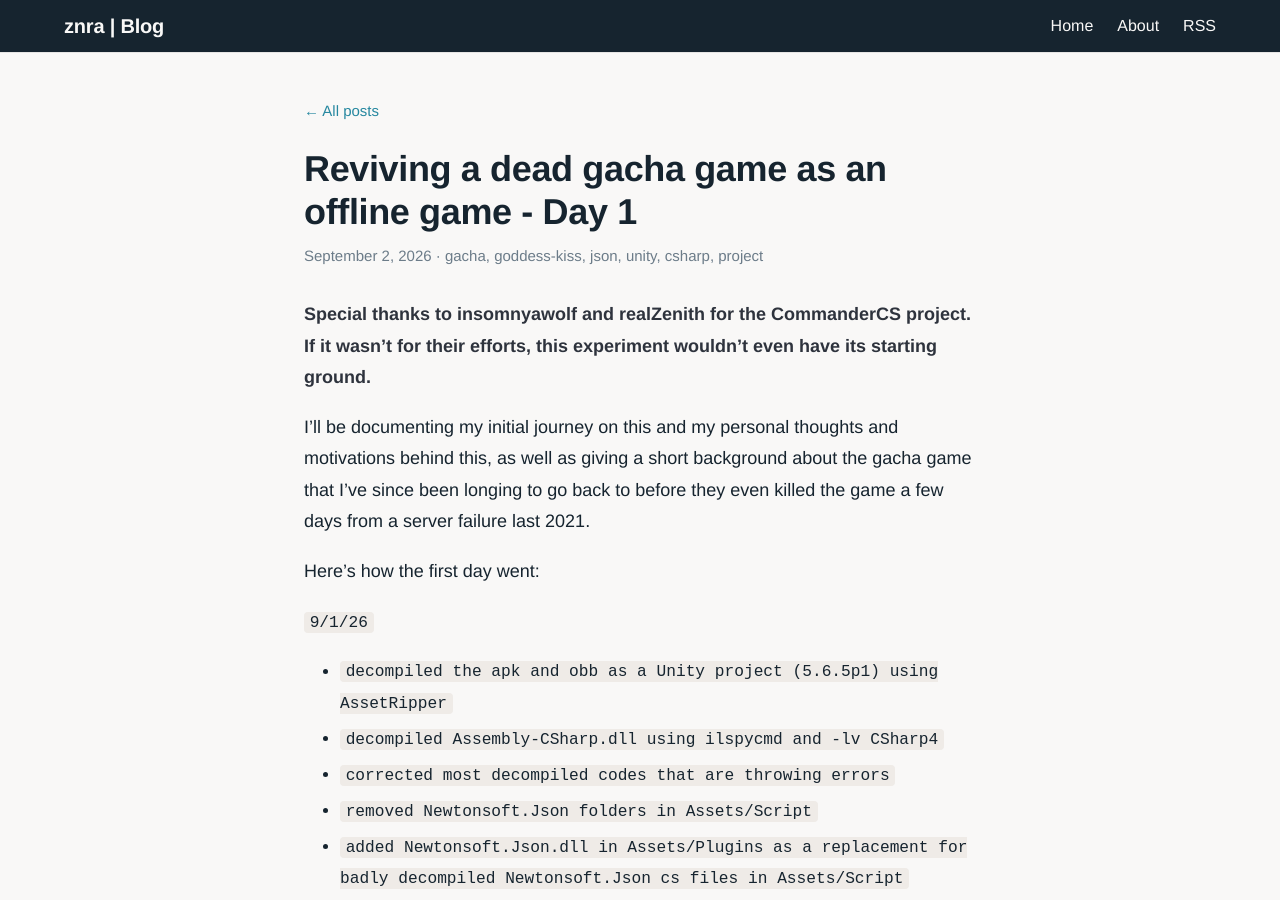
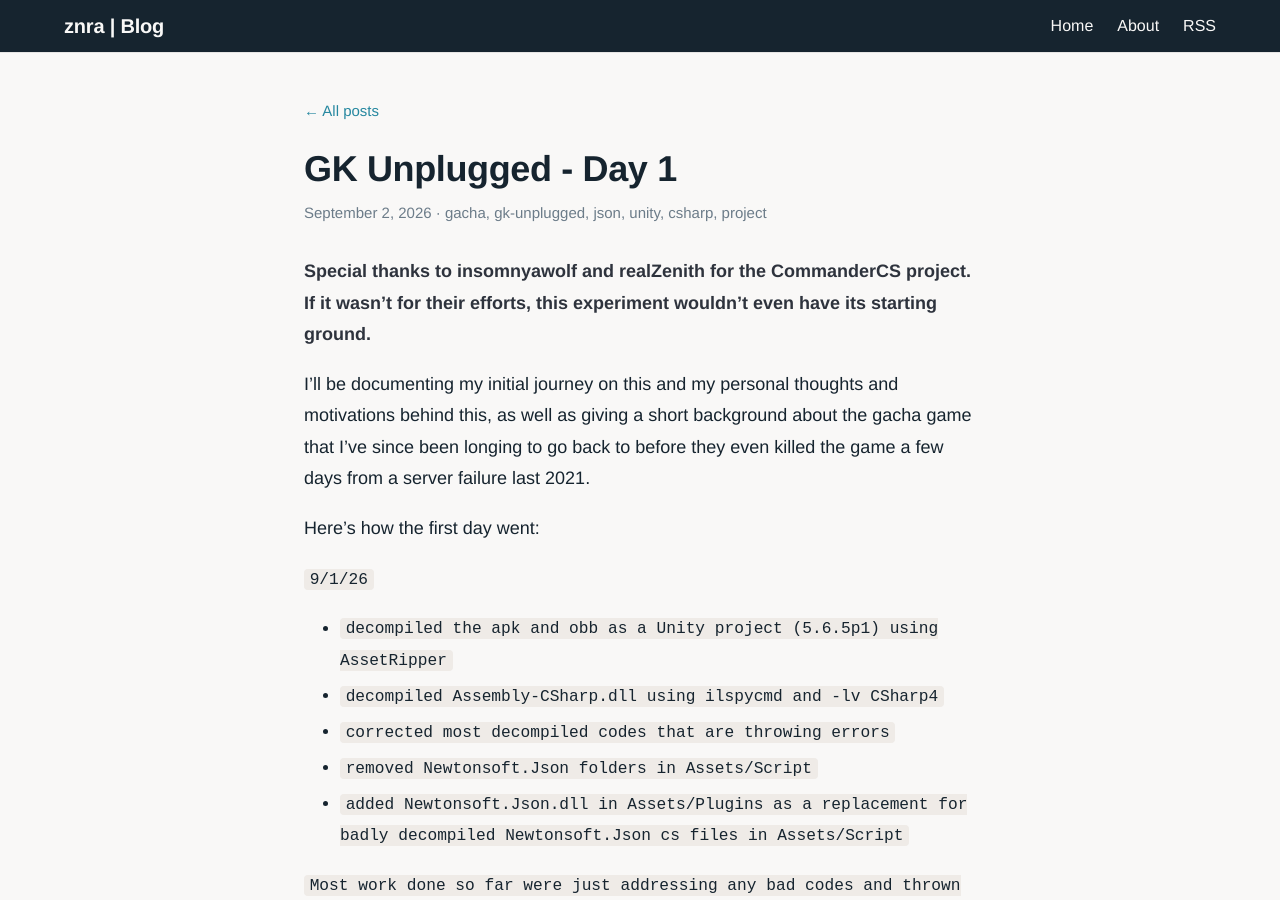
Before and after one commit to znraznra/znraznra.github.io, a Jekyll site: the page built from _posts/2026-09-02-reviving-a-dead-gacha-game-as-an-offline-game.md, in a window 1280 px wide and 900 px high. Built offline with Jekyll 4.4.1, drawn with Linux system fonts in a browser that asks for light colours.

Commit message:
Update Post “2026-09-02-reviving-a-dead-gacha-game-as-an-offline-game”

```diff
--- a/_posts/2026-09-02-reviving-a-dead-gacha-game-as-an-offline-game.md
+++ b/_posts/2026-09-02-reviving-a-dead-gacha-game-as-an-offline-game.md
@@ -1,9 +1,9 @@
 ---
-title: Reviving a dead gacha game as an offline game - Day 1
+title: GK Unplugged - Day 1
 date: 2026-09-02T11:40:00
 tags:
   - gacha
-  - goddess-kiss
+  - gk-unplugged
   - json
   - unity
   - csharp
```
